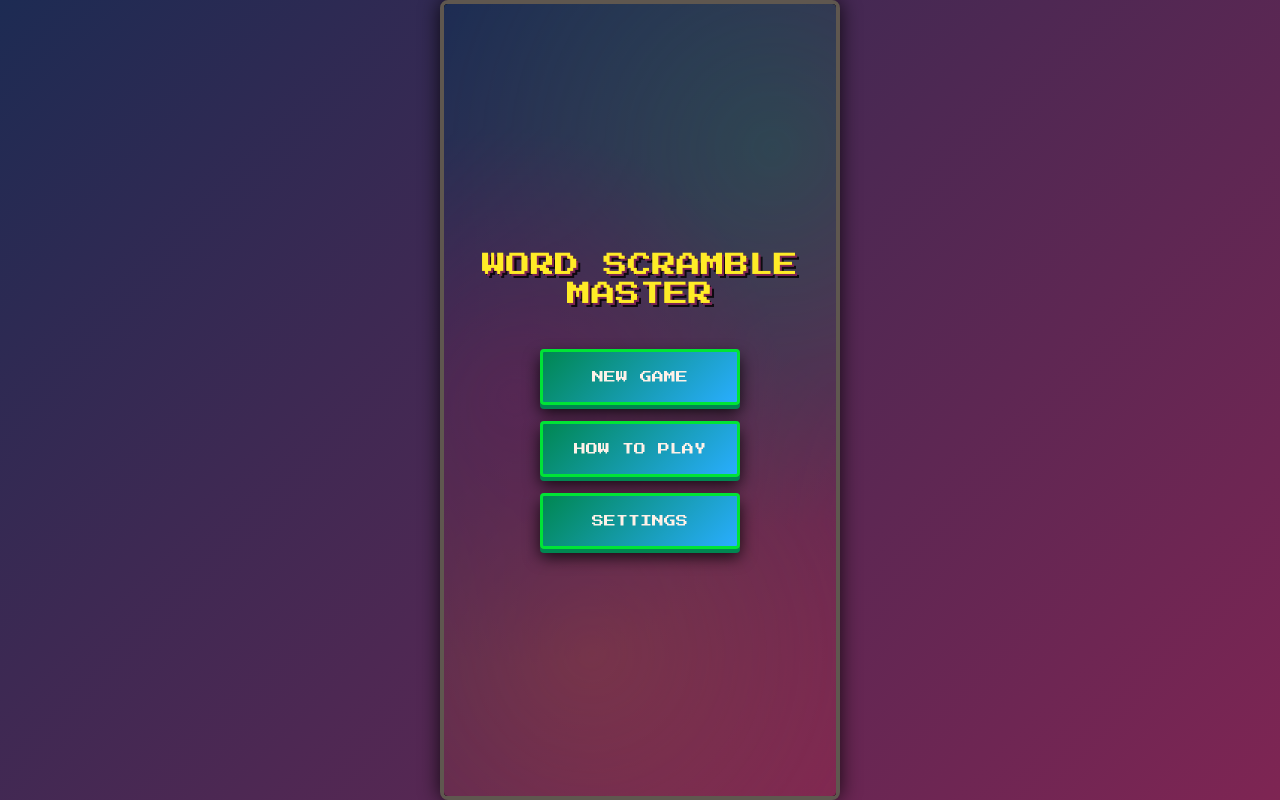
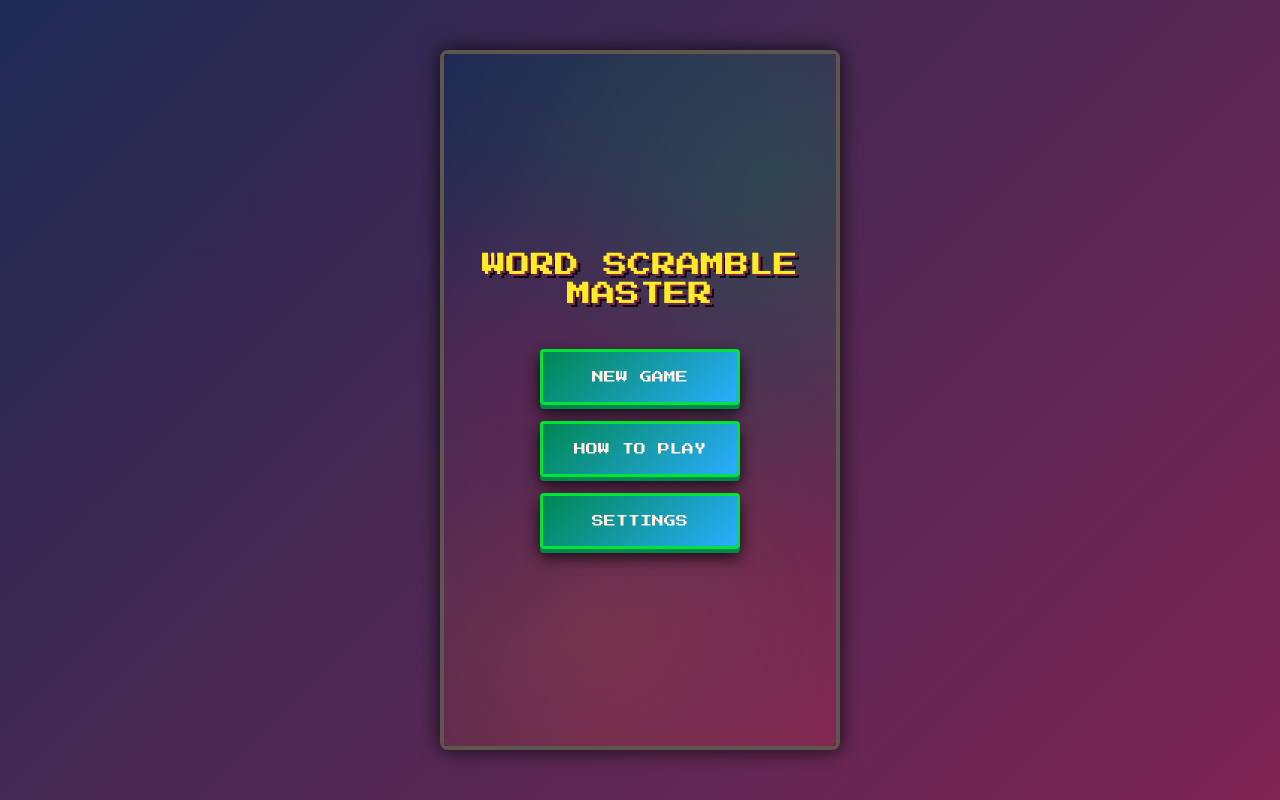
Before and after one commit to medichylton/WordScrambleMaster, a React (Vite) app: page / in a window 1280 px wide. Built offline with nearby package versions, Linux system fonts and the light colour scheme; no server answers.

Commit message:
🔧 Simplify iOS PWA CSS - fix homescreen display
- Removed over-aggressive safe area CSS that was breaking PWA mode
- Simplified to minimal safe area padding only
- Should now look good both in Safari and when saved to homescreen
- Removed problematic height calculations and complex padding

```diff
--- a/src/App.css
+++ b/src/App.css
@@ -64,26 +64,15 @@ body {
   position: fixed;
   width: 100%;
   height: 100%;
-  /* iOS PWA safe area support */
-  height: calc(100vh - env(safe-area-inset-top) - env(safe-area-inset-bottom));
-  padding-top: env(safe-area-inset-top);
-  padding-bottom: env(safe-area-inset-bottom);
-  padding-left: env(safe-area-inset-left);
-  padding-right: env(safe-area-inset-right);
   /* CRITICAL: Prevent any content overflow */
   max-width: 100vw;
   max-height: 100vh;
-  /* Fallback for older iOS versions */
-  min-height: -webkit-fill-available;
 }
 
-/* Mobile-first main container with iOS PWA support */
+/* Mobile-first main container */
 .app {
   width: 100vw;
   height: 100vh;
-  /* iOS PWA safe area support */
-  height: calc(100vh - env(safe-area-inset-top) - env(safe-area-inset-bottom));
-  min-height: -webkit-fill-available;
   background: var(--gradient-primary);
   display: flex;
   align-items: center;
@@ -95,13 +84,10 @@ body {
   overscroll-behavior: none;
 }
 
-/* Mobile-optimized game screen with iOS PWA support */
+/* Mobile-optimized game screen */
 .game-screen {
   width: 100vw;
   height: 100vh;
-  /* iOS PWA safe area support */
-  height: calc(100vh - env(safe-area-inset-top) - env(safe-area-inset-bottom));
-  min-height: -webkit-fill-available;
   background: var(--pyxel-black);
   position: relative;
   overflow: hidden;
@@ -1244,17 +1230,12 @@ body {
   }
 }
 
-/* iOS PWA standalone mode optimizations */
+/* iOS PWA standalone mode - minimal safe approach */
 @media all and (display-mode: standalone) {
   body {
-    /* Enhanced iOS PWA support when running as standalone app */
-    padding-top: max(env(safe-area-inset-top), 20px);
-    padding-bottom: max(env(safe-area-inset-bottom), 20px);
-  }
-
-  .app, .game-screen {
-    height: 100vh;
-    height: -webkit-fill-available;
+    /* Minimal iOS PWA padding only when needed */
+    padding-top: env(safe-area-inset-top, 0);
+    padding-bottom: env(safe-area-inset-bottom, 0);
   }
 }
 
```
Also changed, not shown: 5 other files (tests, documents, lock files or other folders).
